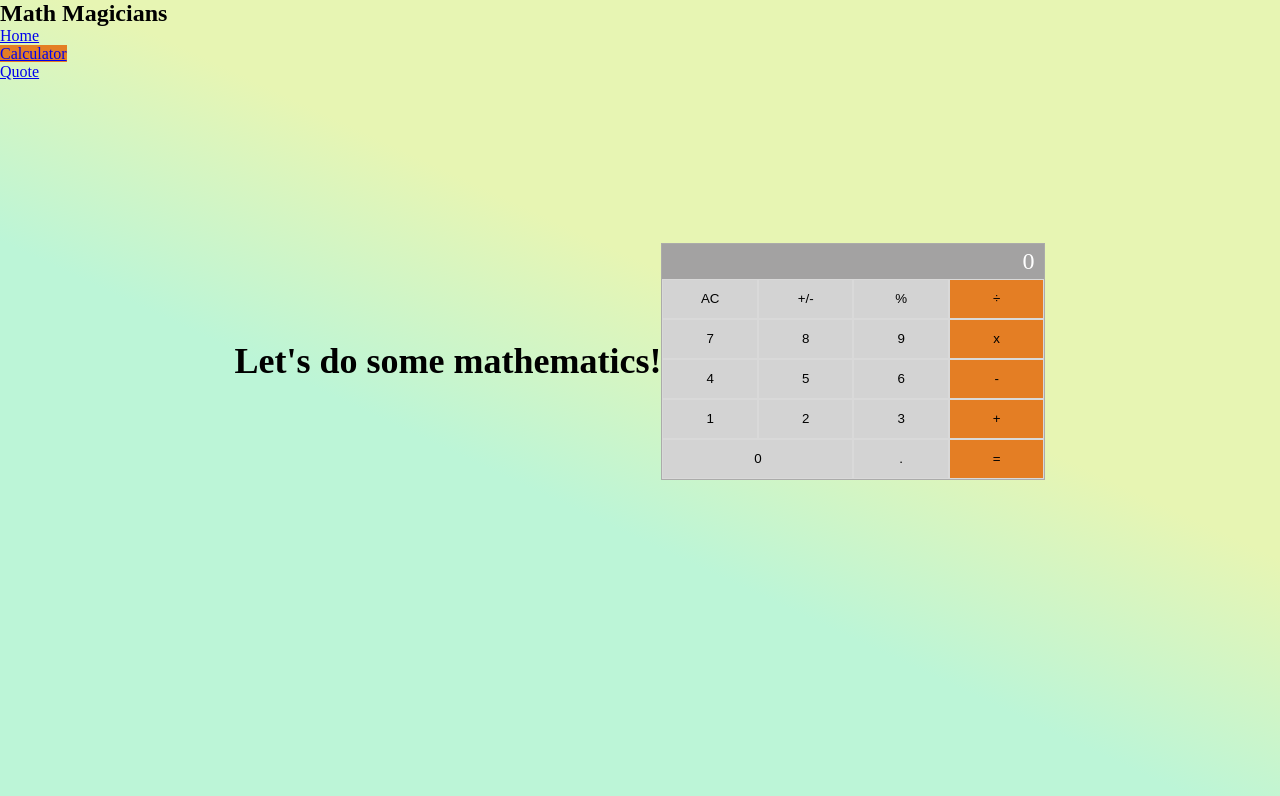
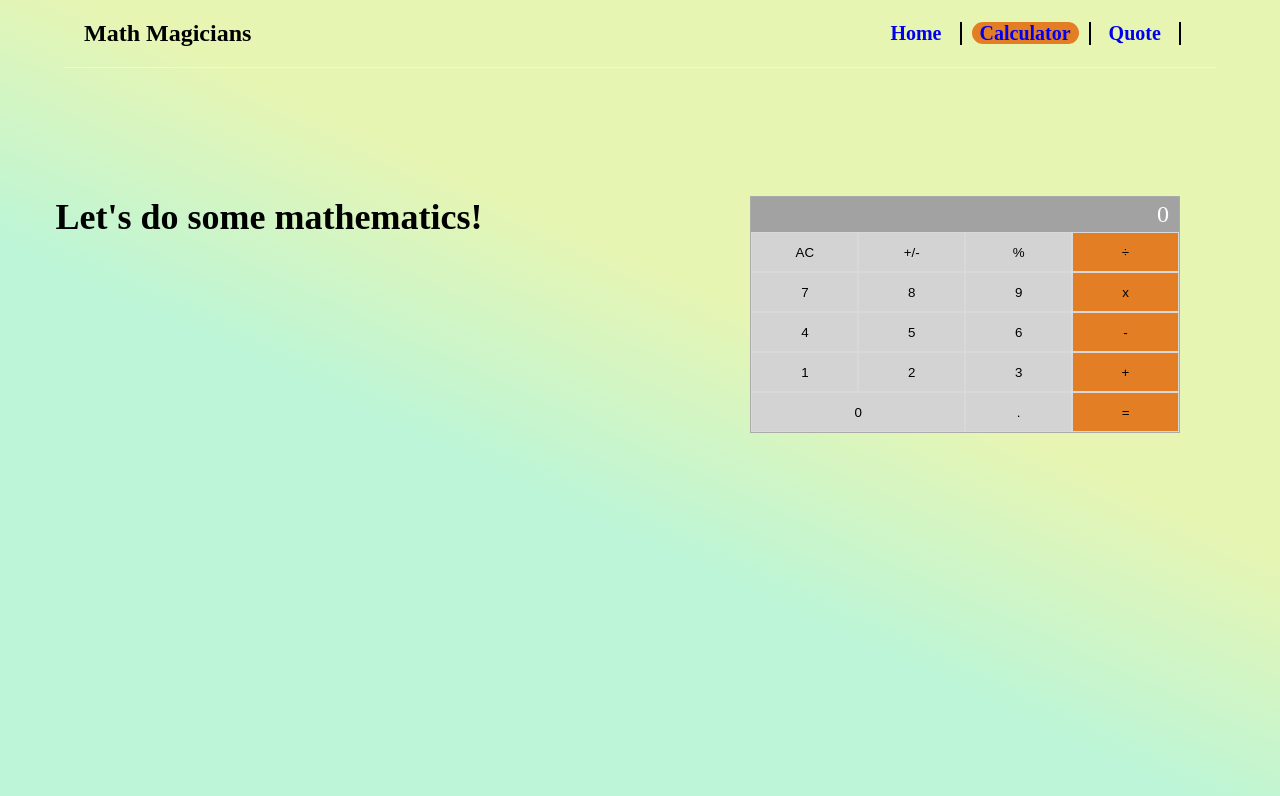
Before and after one commit to brainconnect93/Math-magicians, a React (Create React App) app: page /calculator in a window 1280 px wide. Shown: the top 796 px of the page. Built offline with nearby package versions, Linux system fonts and the light colour scheme.

Commit message:
Style the math-magicians to suite the React router

```diff
--- a/src/components/homePage.js
+++ b/src/components/homePage.js
@@ -10,10 +10,6 @@ const Home = () => (
       when an unknown printer took a galley of type and scrambled it to make a type.
       It has survived not only five centuries, but also the leap into electronic ,
       remaining essentially unchanged.Lorem Ipsum is simply dummy text of the printing.
-      Lorem Ipsum has been the industry&apos;s standard dummy text ever since the 1500s,
-      when an unknown printer took a galley of type and scrambled it to make a type spe.
-      It has survived not only five centuries, but also the leap into electronic typesetting,
-      remaining essentially unchanged.
     </p>
     <ul className="listContainer">
       <li className="listItem">Make simple calculations</li>
--- a/src/components/quote.js
+++ b/src/components/quote.js
@@ -3,6 +3,7 @@ import React from 'react';
 const QuotePage = () => (
   <div className="quoteCont">
     <h3 className="quoteHead">
+      {' '}
       Dont worry about your difficulties in   mathematics.I can assure you mine are still   greater.
       <br />
       (Albert Einstein)10 Jun 2014
--- a/src/index.css
+++ b/src/index.css
@@ -1,3 +1,5 @@
+@import url('https://fonts.googleapis.com/css2?family=Baloo+2:wght@400;500;600;700&display=swap');
+
 * {
   margin: 0;
   padding: 0;
@@ -11,14 +13,23 @@ body {
   height: 100vh;
   margin: 0;
   padding: 0;
+  font-family: 'Baloo+2', cursive;
 }
 
 .container {
   display: flex;
+  flex-wrap: wrap;
   justify-content: center;
   font-size: 24px;
   height: 70vh;
   align-items: center;
+  margin: 10% 0;
+}
+
+.calc-title {
+  width: 96%;
+  margin: 0 2%;
+  text-align: center;
 }
 
 .calc-box {
@@ -27,8 +38,9 @@ body {
   flex-direction: column;
   justify-content: center;
   align-items: center;
-  width: 30%;
+  width: 60%;
   border: 1px solid rgb(171, 171, 170);
+  margin-bottom: 30px;
 }
 
 .screen {
@@ -77,3 +89,129 @@ button:active {
   width: 50%;
   height: 40px;
 }
+
+/* NavBar styling  */
+.navBar {
+  display: flex;
+  align-items: center;
+  padding: 20px;
+  justify-content: space-between;
+  border-bottom: 1px solid #f2f2f2;
+  width: 90%;
+  margin: 0 5%;
+  flex-wrap: wrap;
+}
+
+.navMenu {
+  display: flex;
+  padding: 20px 10px;
+  width: 100%;
+  margin-left: -25px;
+}
+
+.navMenu li {
+  list-style-type: none;
+  padding: 0 10px;
+  border-right: 2px solid #000;
+  text-align: center;
+}
+
+.navMenu li a {
+  text-decoration: none;
+  font-size: 15px;
+  font-weight: 700;
+  border-radius: 50px;
+  padding: 0 8px;
+}
+
+/* homepage styling */
+
+.home-container {
+  margin: 80px 10%;
+  align-items: center;
+  justify-content: center;
+  width: 80%;
+}
+
+.welcome {
+  text-align: center;
+  font-size: 35px;
+  margin-bottom: 35px;
+}
+
+.home-para {
+  margin-bottom: 30px;
+}
+
+.listContainer {
+  margin-bottom: 30px;
+  padding-bottom: 30px;
+}
+
+.listItem {
+  list-style: square;
+}
+
+.listItem::marker {
+  color: red;
+}
+
+/* quote styling  */
+.quoteCont {
+  margin: 20% 5%;
+  width: 90%;
+  text-align: center;
+}
+
+@media screen and (min-width: 768px){
+  .navBar {
+    display: flex;
+    align-items: center;
+    padding: 20px;
+    flex-wrap: nowrap;
+    justify-content: space-between;
+  }
+
+  .navMenu {
+    display: flex;
+    padding: 0 10px;
+    width: 30%;
+  }
+
+  .navMenu li a {
+    text-decoration: none;
+    font-size: 20px;
+    font-weight: 700;
+    border-radius: 50px;
+    padding: 0 8px;
+  }
+
+  /* calculator styling  */
+  .container {
+    display: flex;
+    flex-wrap: nowrap;
+    justify-content: center;
+    font-size: 24px;
+    height: 70vh;
+    align-items: flex-start;
+  }
+
+  .calc-title {
+    width: 96%;
+    margin: 0 2%;
+    text-align: start;
+    padding-left: 30px;
+  }
+
+  .calc-box {
+    margin-right: 100px;
+  }
+
+  /* quote styling  */
+  .quoteCont {
+    margin-top: 20%;
+    margin: 10% 5%;
+    width: 90%;
+    text-align: center;
+  }
+}
```
